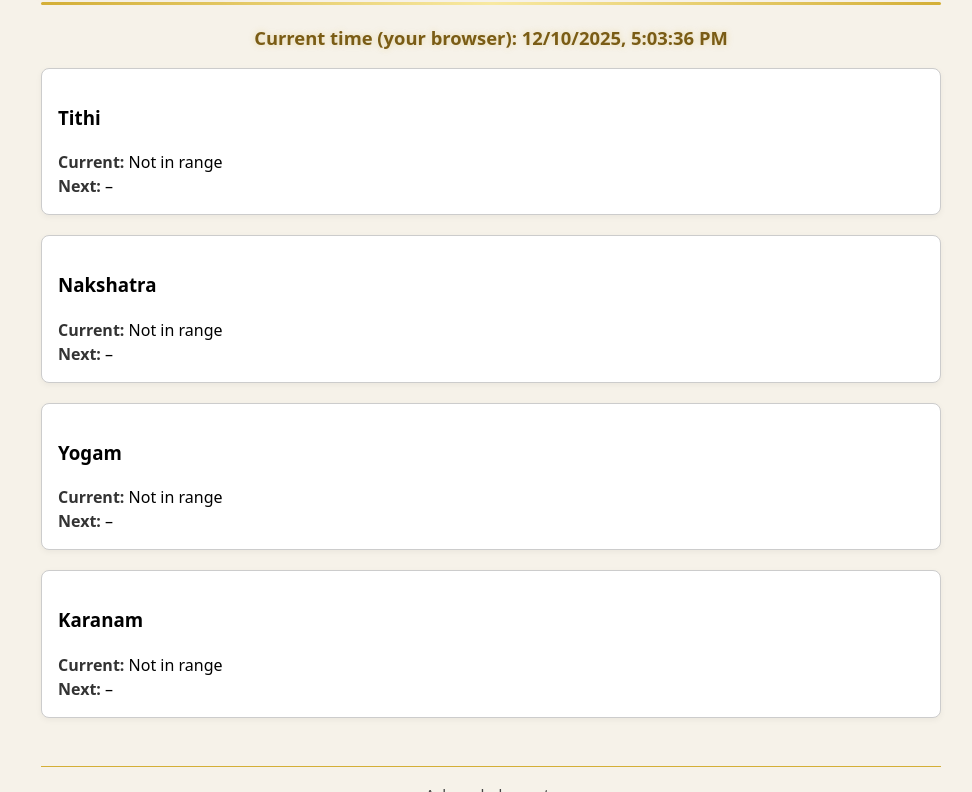
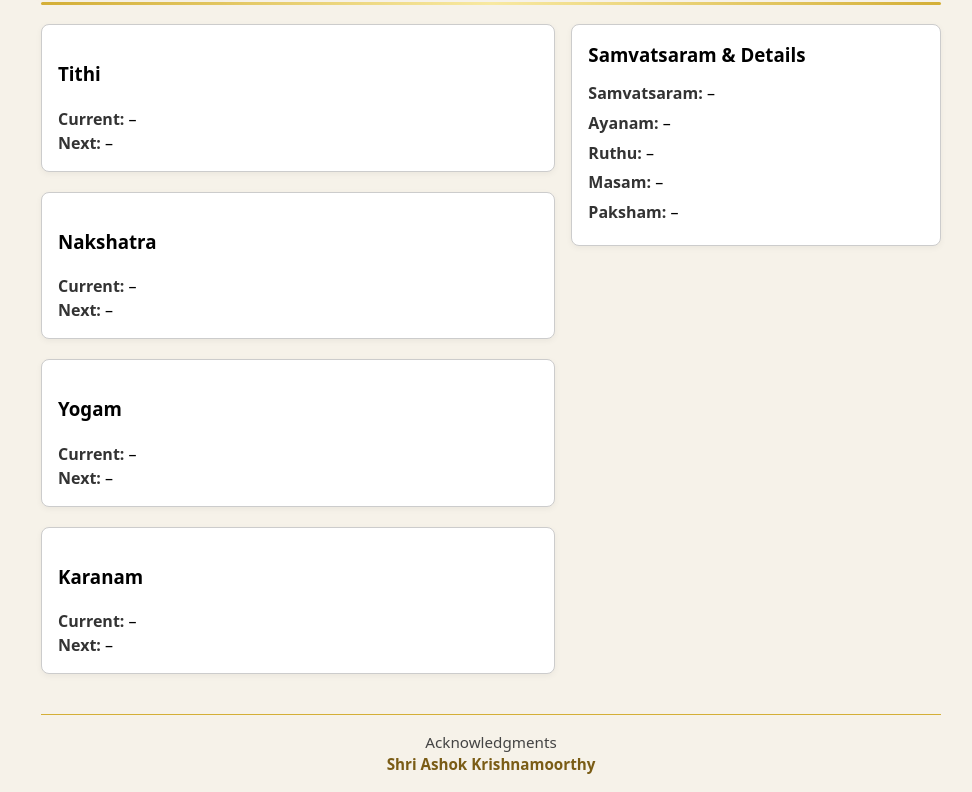
Before and after one commit to esbalabhakti-arch/ChicagoPanchangam, a plain HTML site: page index.html in a window 1280 px wide. Shown: the part 141-933 px from the top of the page, without its empty margins (149-1121 px from the left). Drawn offline with Linux system fonts and the light colour scheme.

Commit message:
Update index.html

```diff
--- a/index.html
+++ b/index.html
@@ -2,7 +2,7 @@
 <html lang="en">
 <head>
   <meta charset="UTF-8" />
-  <title>Portland, OR - USA - Pacific Time Chaandramaanam Panchangam</title>
+  <title>Chicago time Panchangam (Pilot for Anil Ji)</title>
   <meta name="viewport" content="width=device-width, initial-scale=1" />
   <style>
     body {
@@ -22,7 +22,7 @@
       margin-bottom: 1rem;
     }
 
-    /* Elegant Guru Image */
+    /* Guru Image */
     .header img {
       width: 180px;
       height: auto;
@@ -44,12 +44,11 @@
       color: #333;
     }
 
-    .sanskrit {
-      font-size: 1.15rem;
+    .subtitle {
+      font-size: 1.1rem;
       margin-top: 0.3rem;
       color: #7a5c15;
       font-weight: 600;
-      font-family: "Noto Sans Devanagari", serif;
     }
 
     /* Gold divider */
@@ -61,17 +60,49 @@
       border-radius: 2px;
     }
 
-    /* ⭐ UPDATED CURRENT TIME STYLE ⭐ */
+    /* Current time style */
     .current-time-top {
       text-align: center;
       font-size: 1.15rem;
       font-weight: 700;
-      color: #7a5c15;                 /* deep gold-brown */
-      margin-bottom: 1rem;
-      text-shadow: 0 0 6px rgba(212, 175, 55, 0.35);  /* soft golden glow */
+      color: #7a5c15;
+      margin-bottom: 0.35rem;
+      text-shadow: 0 0 6px rgba(212, 175, 55, 0.35);
     }
 
-    /* Section styling */
+    /* Backend timestamp – above footer line */
+    .backend-time-line {
+      text-align: center;
+      font-size: 0.8rem;
+      font-style: italic;
+      color: #b00020;   /* red */
+      margin: 0.6rem 0 0.4rem 0;
+    }
+
+    /* Status line */
+    .status-line {
+      text-align: center;
+      font-size: 0.85rem;
+      color: #555;
+      margin-bottom: 1rem;
+    }
+
+    /* Two-column content layout */
+    .content {
+      display: flex;
+      flex-wrap: wrap;
+      gap: 1rem;
+    }
+
+    .left-column {
+      flex: 2 1 55%;
+    }
+
+    .right-column {
+      flex: 1 1 40%;
+    }
+
+    /* Card / section styling */
     .section {
       border: 1px solid #ccc;
       border-radius: 8px;
@@ -95,9 +126,19 @@
       color: #444;
     }
 
+    /* Right-hand meta box */
+    .meta-section h3 {
+      margin-top: 0;
+      margin-bottom: 0.75rem;
+    }
+
+    .meta-row {
+      margin-bottom: 0.35rem;
+    }
+
     /* Footer */
     .footer {
-      margin-top: 3rem;
+      margin-top: 1.2rem;
       padding-top: 1rem;
       border-top: 1px solid #d4af37;
       text-align: center;
@@ -109,6 +150,12 @@
     .footer strong {
       color: #7a5c15;
     }
+
+    @media (max-width: 700px) {
+      .content {
+        flex-direction: column;
+      }
+    }
   </style>
 </head>
 
@@ -119,16 +166,24 @@
     <img src="guru.png" alt="Guru Image" />
 
     <div class="header-title">
-      <h1>Portland, OR - USA - Pacific Time</h1>
-      <h1>Chaandramaanam Panchangam</h1>
+      <h1>Chicago time Panchangam</h1>
+      <div class="subtitle">(Pilot for Anil Ji)</div>
     </div>
   </div>
 
   <div class="divider"></div>
 
-  <!-- ⭐ CURRENT TIME (NOW WITH A BOLD GOLD EMPHASIS) ⭐ -->
+  <!-- Current time (browser) -->
   <div id="now-display" class="current-time-top"></div>
 
+  <!-- Status line (file load message) -->
+  <div id="status" class="status-line"></div>
+
+  <!-- Main two-column content -->
+  <div class="content">
+
+    <!-- LEFT: dynamic sections -->
+    <div class="left-column">
       <!-- Tithi -->
       <div class="section">
         <h3>Tithi</h3>
@@ -160,16 +215,51 @@
         <div class="time-remaining" id="karana-remaining"></div>
         <div><span class="label">Next:</span> <span id="karana-next" class="value">–</span></div>
       </div>
+    </div>
+
+    <!-- RIGHT: Samvatsaram / Ayanam / Ruthu / Masam / Paksham -->
+    <div class="right-column">
+      <div class="section meta-section">
+        <h3>Samvatsaram &amp; Details</h3>
+
+        <div class="meta-row">
+          <span class="label">Samvatsaram:</span>
+          <span id="samvatsaram" class="value">–</span>
+        </div>
+        <div class="meta-row">
+          <span class="label">Ayanam:</span>
+          <span id="ayanam" class="value">–</span>
+        </div>
+        <div class="meta-row">
+          <span class="label">Ruthu:</span>
+          <span id="ruthu" class="value">–</span>
+        </div>
+        <div class="meta-row">
+          <span class="label">Masam:</span>
+          <span id="masam" class="value">–</span>
+        </div>
+        <div class="meta-row">
+          <span class="label">Paksham:</span>
+          <span id="paksham" class="value">–</span>
+        </div>
+      </div>
+    </div>
+
+  </div> <!-- /content -->
+
+  <!-- Backend Panchangam time stamp (converted to local time) -->
+  <div id="backend-time" class="backend-time-line"></div>
 
   <!-- Footer -->
   <div class="footer">
     Acknowledgments<br />
-    <strong>Shri Ashok Krishnamoorthy, Portland, OR - USA</strong>
+    <strong>Shri Ashok Krishnamoorthy</strong>
     <br /><br />
     Contact:<br />
     <strong>a.krishnamoorthy@comcast.net</strong>
   </div>
 
-  <script src="script.js"></script>
+  <!-- NOTE: JS file is named data.js for this repo -->
+  <script src="data.js"></script>
 </body>
 </html>
```
Lines whose indentation alone changed are shown as unchanged.
